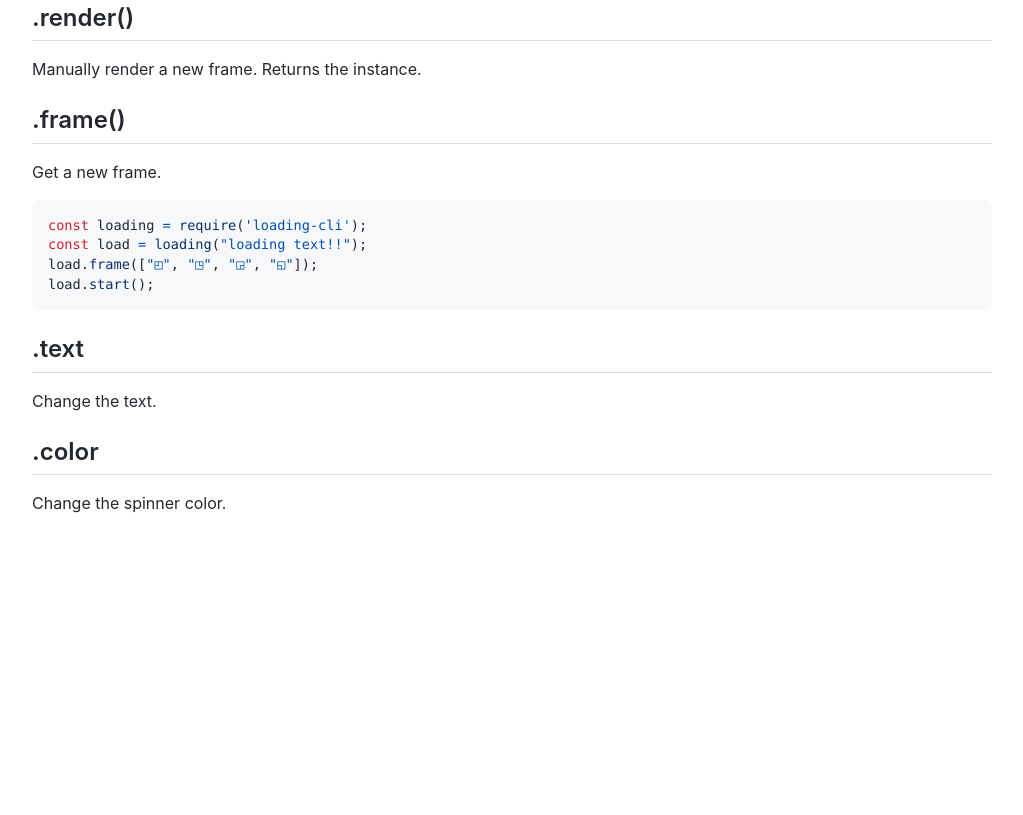
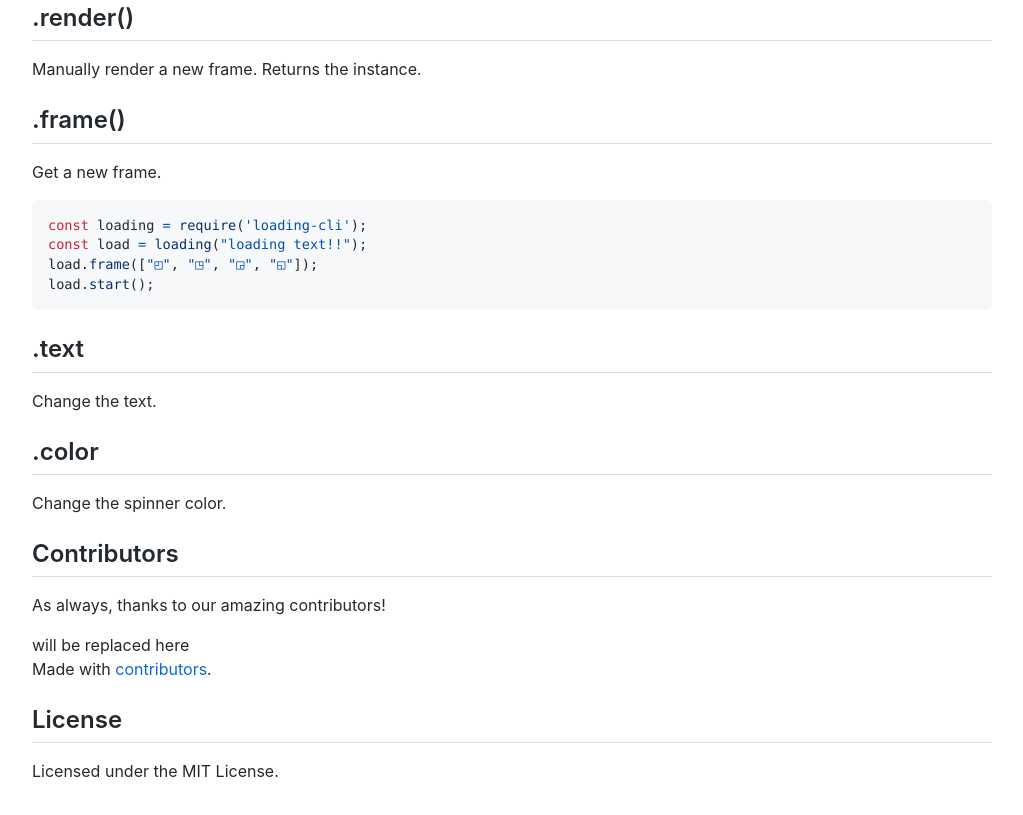
Before and after one commit to jaywcjlove/loading-cli, a plain HTML site: page index.html in a window 1280 px wide. Shown: the part 2937-3752 px from the top of the page, without its empty margins (128-1151 px from the left). Before the commit the page ends 3536 px from the top, so only its background shows below. Drawn offline with Linux system fonts and the light colour scheme.

Commit message:
deploy: 2ef314da8e1e1ce74e300df570511b096a1c7429

```diff
--- a/index.html
+++ b/index.html
@@ -287,6 +287,11 @@ load.start();
     <p>Change the text.</p>
     <h2 id="color-1"><a class="anchor" aria-hidden="true" tabindex="-1" href="#color-1"><span class="octicon octicon-link"></span></a>.color</h2>
     <p>Change the spinner color.</p>
+    <h2 id="contributors"><a class="anchor" aria-hidden="true" tabindex="-1" href="#contributors"><span class="octicon octicon-link"></span></a>Contributors</h2>
+    <p>As always, thanks to our amazing contributors!</p><!--GAMFC_DELIMITER-->will be replaced here<!--GAMFC_DELIMITER-END-->
+    <p>Made with <a href="https://github.com/jaywcjlove/github-action-contributors">contributors</a>.</p>
+    <h2 id="license"><a class="anchor" aria-hidden="true" tabindex="-1" href="#license"><span class="octicon octicon-link"></span></a>License</h2>
+    <p>Licensed under the MIT License.</p>
   <style>markdown-style pre .copied {
   display: flex;
   position: absolute;
```
